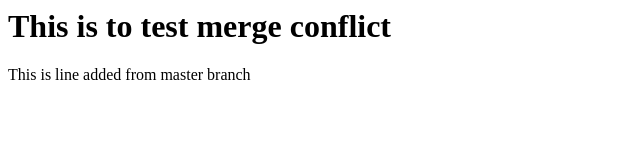
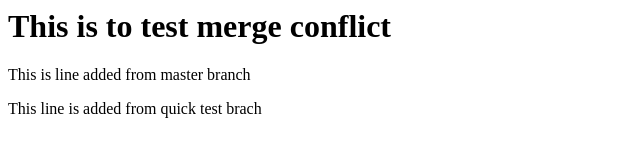
Before and after one commit to ShubReal/practice-repo-two, a plain HTML site: page index.html in a window 1280 px wide. Shown: the whole page, without its empty margins (0-640 px from the left). Drawn offline with Linux system fonts and the light colour scheme.

Commit message:
added new line in index.html

```diff
--- a/index.html
+++ b/index.html
@@ -1,3 +1,5 @@
 <h1>This is to test merge conflict</h1>
 
 <p>This is line added from master branch</p>
+
+<p>This line is added from quick test brach</p>
```
